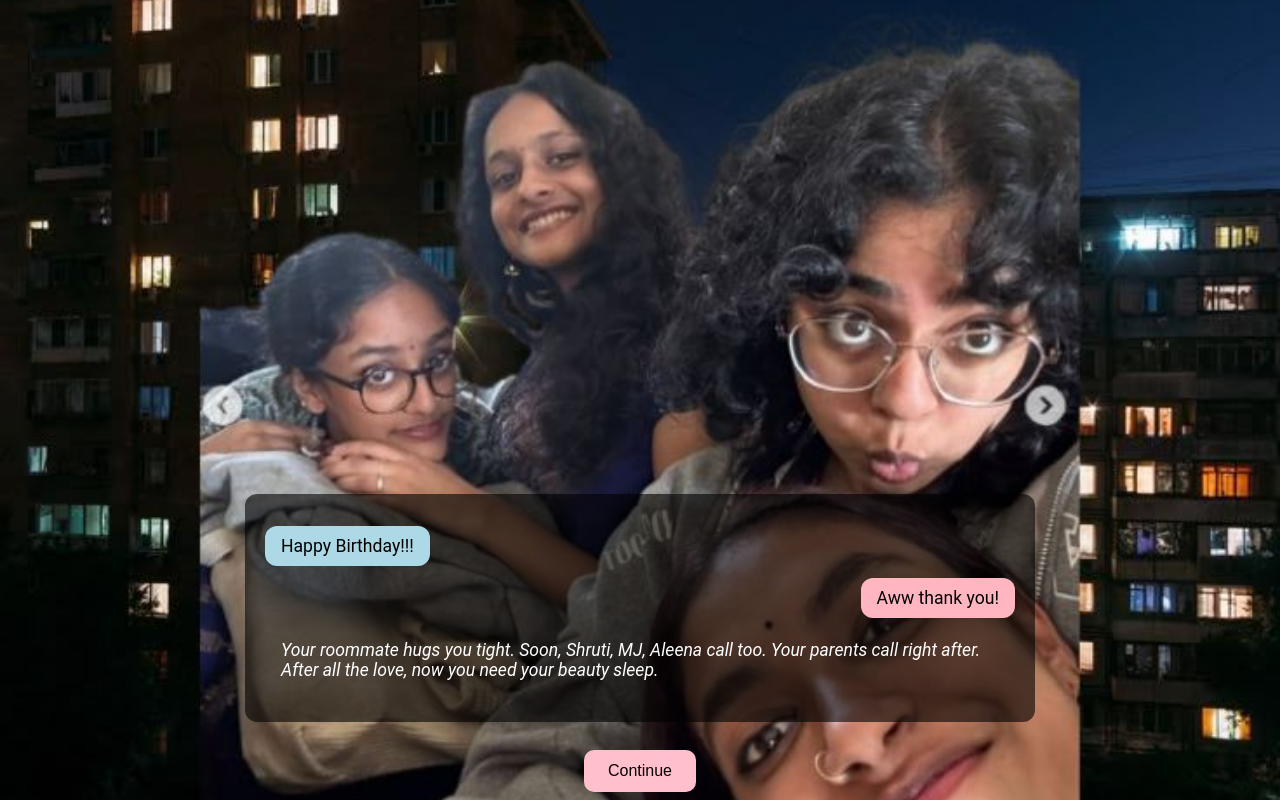
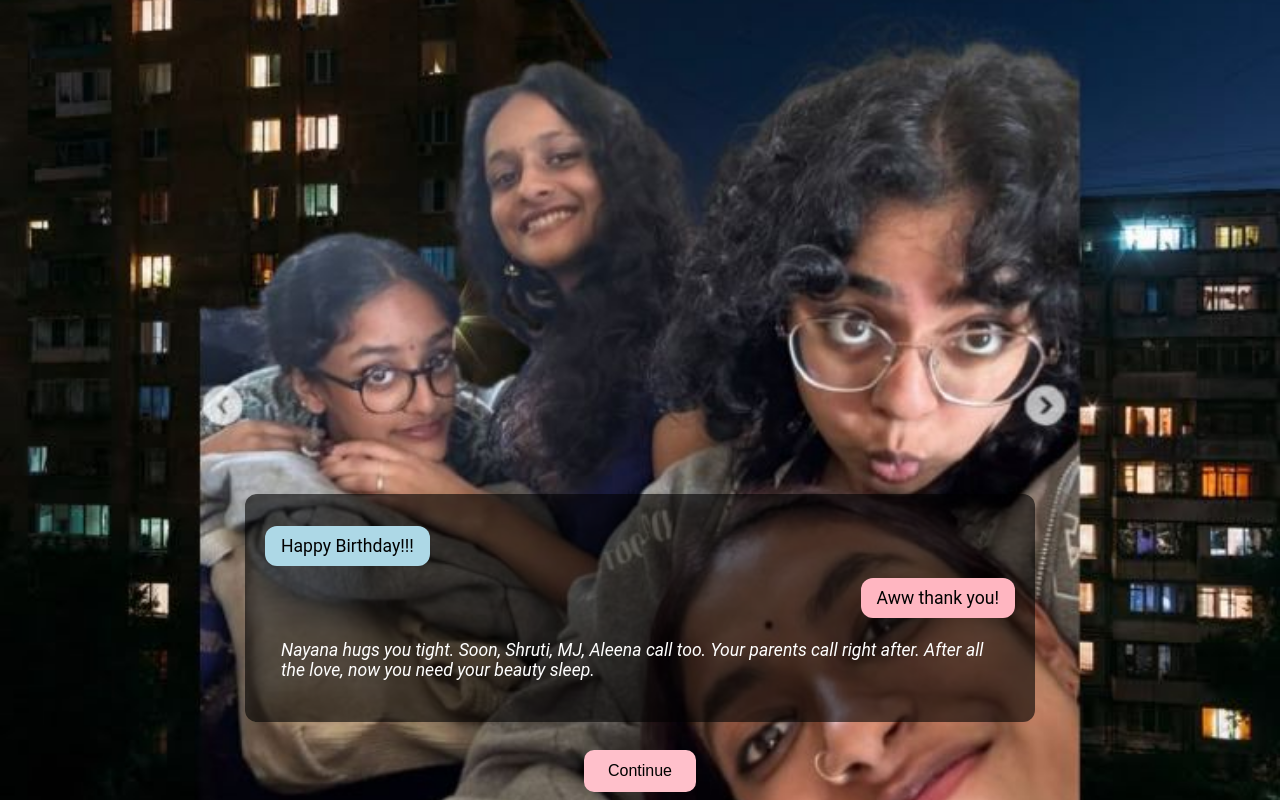
Before and after one commit to ppokhrel2004-source/birthday-girl, a plain HTML site: page index.html in a window 1280 px wide. Drawn offline with Linux system fonts and the light colour scheme.

Commit message:
Update index.html

```diff
--- a/index.html
+++ b/index.html
@@ -6,7 +6,7 @@
   <style>
     body {
       margin: 0;
-      font-family: "Roboto", "Arial", sans-serif;
+      font-family: "Roboto", sans-serif;
       background: #000;
       color: white;
       overflow: hidden;
@@ -138,7 +138,7 @@
         dialogue: [
           { speaker: "Nayana", text: "Happy Birthday!!!" },
           { speaker: "You", text: "Aww thank you!" },
-          { speaker: "Narrator", text: "Your roommate hugs you tight. Soon, Shruti, MJ, Aleena call too. Your parents call right after. After all the love, now you need your beauty sleep." }
+          { speaker: "Narrator", text: "Nayana hugs you tight. Soon, Shruti, MJ, Aleena call too. Your parents call right after. After all the love, now you need your beauty sleep." }
         ],
         image: "images/midnight.jpg",
         options: [{ text: "Continue", next: "morning" }]
```
